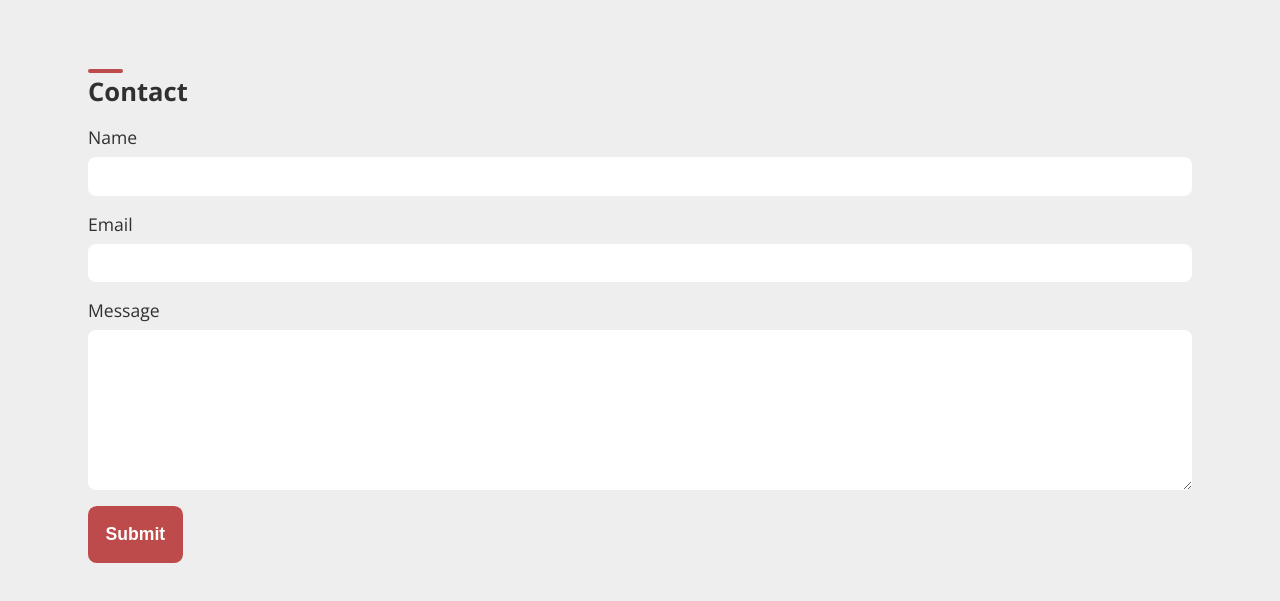
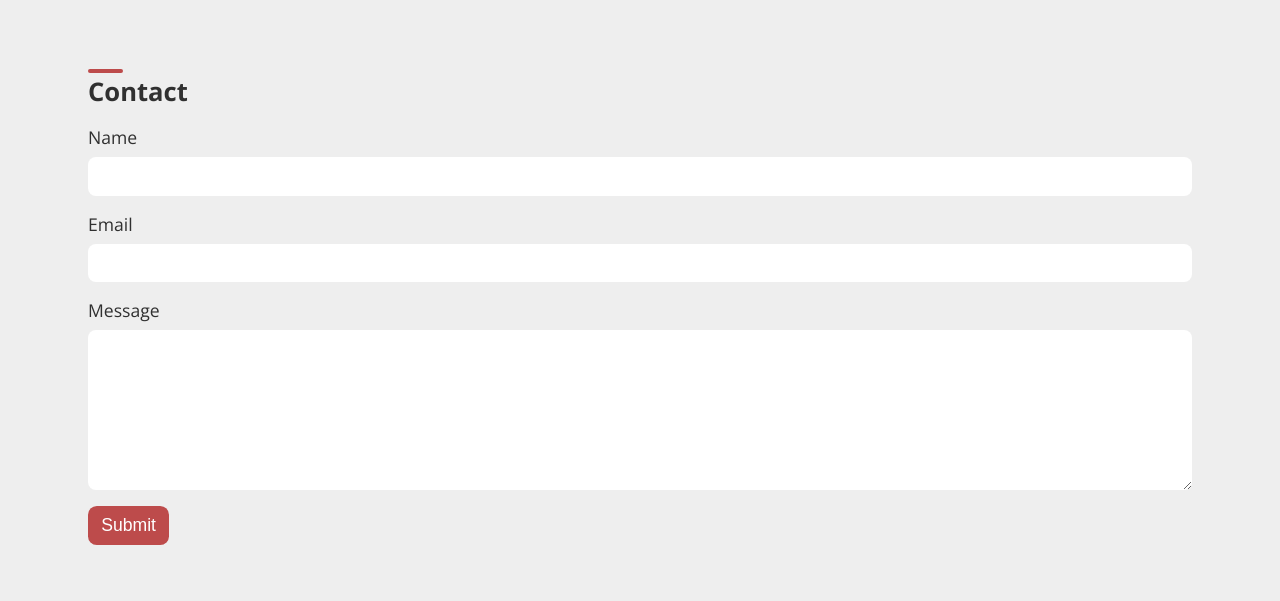
Before and after one commit to asadmoosvi/freecodecamp-responsive-web-design-projects, a website: page personal-portfolio/index.html in a window 1280 px wide. Shown: the part 2725-3326 px from the top of the page. Drawn offline with nearby package versions, Linux system fonts and the light colour scheme; files that its build step writes are made by us from their sources; files whose address does not match are found by name.

Commit message:
Reduce button padding and use normal font weight

```diff
--- a/personal-portfolio/src/scss/_contact.scss
+++ b/personal-portfolio/src/scss/_contact.scss
@@ -29,8 +29,7 @@
   &__submit {
     background-color: $accent-clr;
     color: white;
-    padding: 1em;
-    font-weight: bold;
+    padding: 0.5em 0.75em;
     align-self: start;
     border: none;
     border-radius: 0.5em;
```
